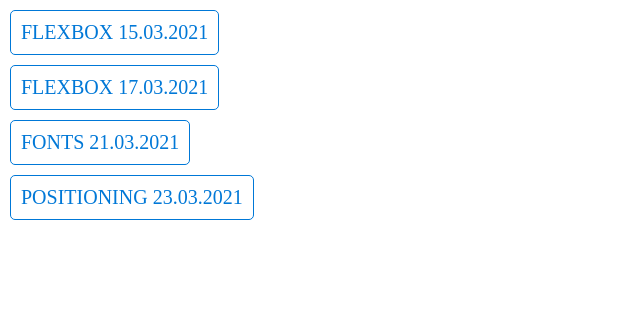
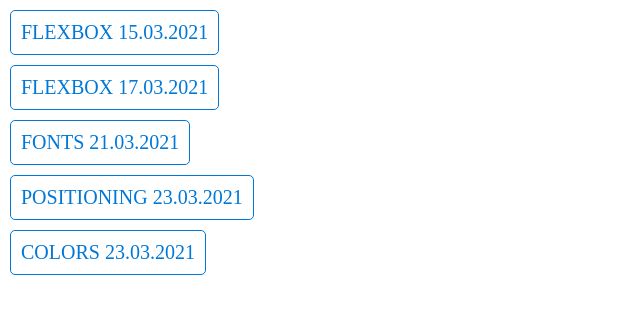
Before and after one commit to martinatrajkovic94/domaci-zadaci, a plain HTML site: page index.html in a window 1280 px wide. Shown: the whole page, without its empty margins (0-640 px from the left). Drawn offline with Linux system fonts and the light colour scheme.

Commit message:
colors added

```diff
--- /dev/null
+++ b/colors/colors.css
@@ -0,0 +1,18 @@
+* {
+  padding: 0;
+  margin: 0;
+  box-sizing: border-box;
+}
+.wrapper {
+  display: flex;
+  justify-content: center;
+  align-items: center;
+  height: 100vh;
+  background-color: rgba(0, 0, 0, 0.5);
+}
+h1 {
+  color: #91d426;
+  font-size: 100px;
+  position: absolute;
+  z-index: -1;
+}
--- a/index.html
+++ b/index.html
@@ -13,7 +13,7 @@
         <a href="flexbox1/flexbox.html">FLEXBOX 17.03.2021</a>
         <a href="fonts/fonts.html">FONTS 21.03.2021</a>
         <a href="positioning/positioning.html">POSITIONING 23.03.2021</a>
-
+        <a href="colors/colors.html">COLORS 23.03.2021</a>
     </div>
 </body>
 </html>
```
Also changed, not shown: colors/colors.html (added, +15 -0 lines).
